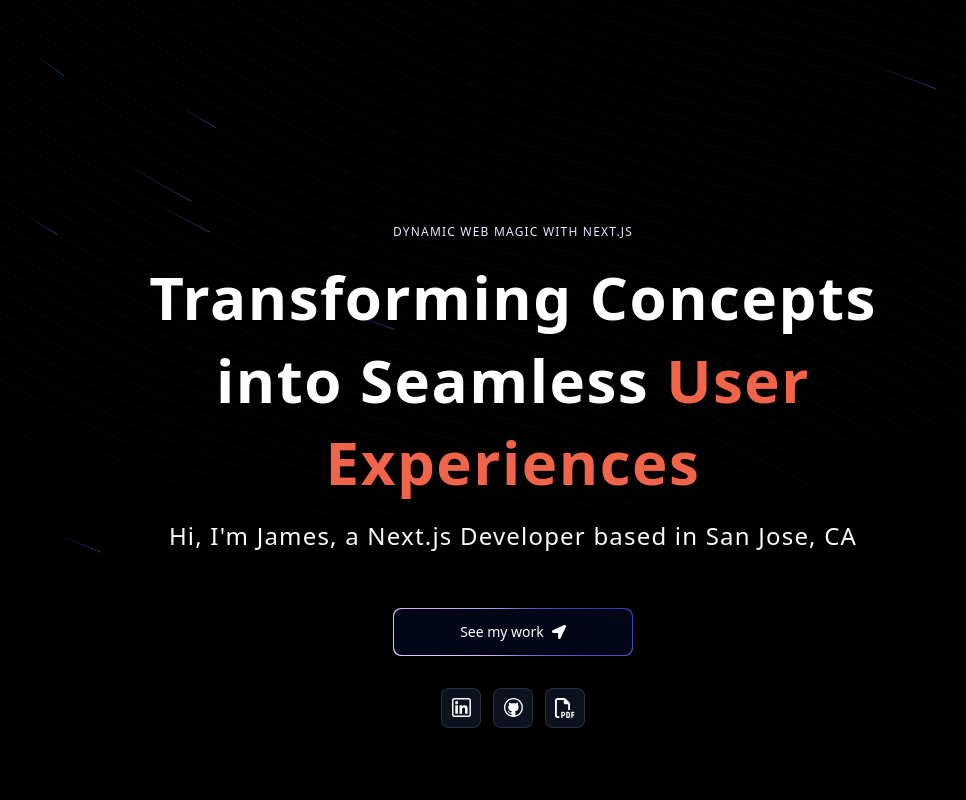
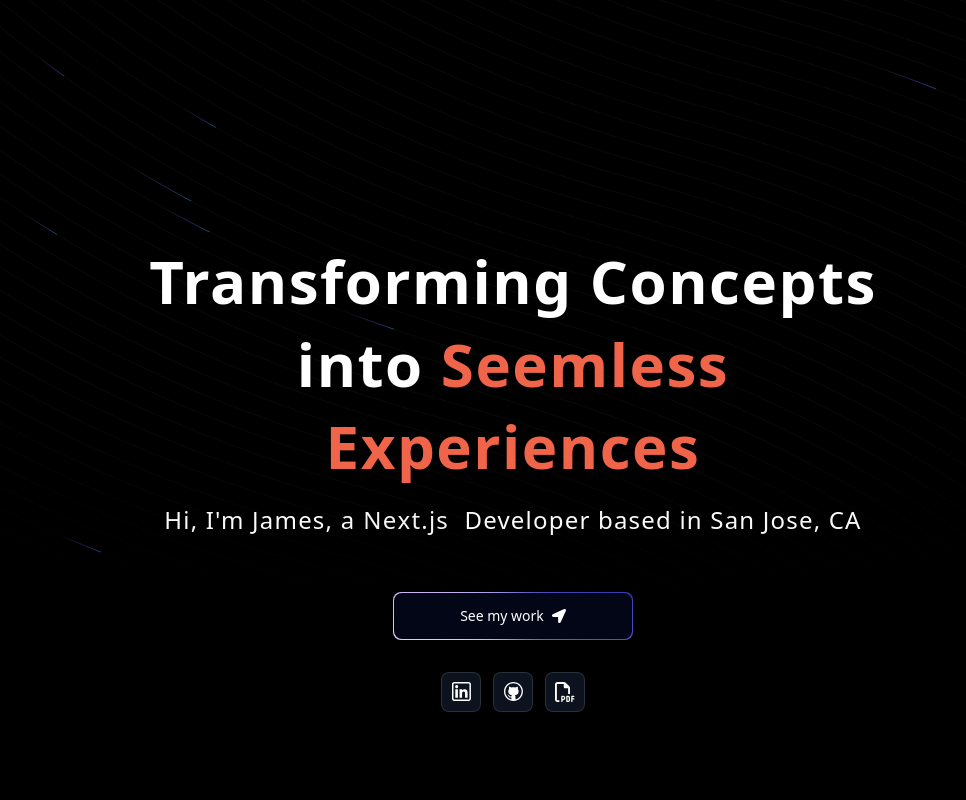
Before and after one commit to JRhoe/dev-portfolio, a Next.js app: page / in a window 1280 px wide. Shown: the top 800 px of the page, without its empty margins (127-1093 px from the left). Built offline with nearby package versions, Linux system fonts and the light colour scheme.

Commit message:
updated resume and added changing text

```diff
--- a/components/Hero.tsx
+++ b/components/Hero.tsx
@@ -5,8 +5,10 @@
 import { FaLocationArrow } from 'react-icons/fa';
 import SocialIcons from './ui/SocialIcons';
 import { BackgroundBeams } from './ui/background-beams';
+import { FlipWords } from './ui/flip-words';
 
 const Hero = () => {
+    const words = ["Software", "Next.js", "React", "TypeScript", "Tailwind", "WordPress", "Frontend", "Web"]
     return (
         <div className='pb-20 pt-36'>
         {/*<div className="pb-20 pt-36 h-[40rem] w-[100vw] rounded-md relative flex flex-col items-center justify-center antialiased"> */}
@@ -32,14 +34,15 @@
                 flex-col items-center justify-center'>
                     <h2 className='uppercase tracking-widest
                     text-xs text-center text-blue-100
-                    max-w-80'>Dynamic Web Magic with Next.js</h2>
+                    max-w-80'></h2>
 
                     <TextGenerateEffect
                     className=' text-center text-[40px] md:text-5xl lg:text-6xl'
-                    words='Transforming Concepts into Seamless User Experiences'/>
+                    words='Transforming Concepts into Seemless Experiences'/>
 
                     <p className='text-center md:tracking-wider
-                    mb-4 text-sm md:text-lg lg:text-2xl'>Hi, I&apos;m James, a Next.js Developer based in San Jose, CA
+                    mb-4 text-sm md:text-lg lg:text-2xl'>Hi, I&apos;m James, a
+                    <FlipWords words={words} duration={3000}/>Developer based in San Jose, CA
                     </p>
 
                     <a href='#projects' className='mb-8'>
--- a/components/ui/TextGenerateEffect.tsx
+++ b/components/ui/TextGenerateEffect.tsx
@@ -37,7 +37,7 @@
           return (
             <motion.span
               key={word + idx}
-              className={`${idx > 3 ? "text-main" :
+              className={`${idx > 2 ? "text-main" :
                 `dark:text-white text-black`} opacity-0`}
               style={{
                 filter: filter ? "blur(10px)" : "none",
--- /dev/null
+++ b/components/ui/flip-words.tsx
@@ -0,0 +1,98 @@
+"use client";
+import React, { useCallback, useEffect, useRef, useState } from "react";
+import { AnimatePresence, motion, LayoutGroup } from "framer-motion";
+import { cn } from "@/lib/utils";
+
+export const FlipWords = ({
+  words,
+  duration = 3000,
+  className,
+}: {
+  words: string[];
+  duration?: number;
+  className?: string;
+}) => {
+  const [currentWord, setCurrentWord] = useState(words[0]);
+  const [isAnimating, setIsAnimating] = useState<boolean>(false);
+
+  // thanks for the fix Julian - https://github.com/Julian-AT
+  const startAnimation = useCallback(() => {
+    const word = words[words.indexOf(currentWord) + 1] || words[0];
+    setCurrentWord(word);
+    setIsAnimating(true);
+  }, [currentWord, words]);
+
+  useEffect(() => {
+    if (!isAnimating)
+      setTimeout(() => {
+        startAnimation();
+      }, duration);
+  }, [isAnimating, duration, startAnimation]);
+
+  return (
+    <AnimatePresence
+      onExitComplete={() => {
+        setIsAnimating(false);
+      }}
+    >
+      <motion.div
+        initial={{
+          opacity: 0,
+          y: 10,
+        }}
+        animate={{
+          opacity: 1,
+          y: 0,
+        }}
+        transition={{
+          type: "spring",
+          stiffness: 100,
+          damping: 10,
+        }}
+        exit={{
+          opacity: 0,
+          y: -40,
+          x: 40,
+          filter: "blur(8px)",
+          scale: 2,
+          position: "absolute",
+        }}
+        className={cn(
+          "z-10 inline-block relative text-left text-neutral-900 dark:text-neutral-100 px-2",
+          className
+        )}
+        key={currentWord}
+      >
+        {/* edit suggested by Sajal: https://x.com/DewanganSajal */}
+        {currentWord.split(" ").map((word, wordIndex) => (
+          <motion.span
+            key={word + wordIndex}
+            initial={{ opacity: 0, y: 10, filter: "blur(8px)" }}
+            animate={{ opacity: 1, y: 0, filter: "blur(0px)" }}
+            transition={{
+              delay: wordIndex * 0.3,
+              duration: 0.3,
+            }}
+            className="inline-block whitespace-nowrap"
+          >
+            {word.split("").map((letter, letterIndex) => (
+              <motion.span
+                key={word + letterIndex}
+                initial={{ opacity: 0, y: 10, filter: "blur(8px)" }}
+                animate={{ opacity: 1, y: 0, filter: "blur(0px)" }}
+                transition={{
+                  delay: wordIndex * 0.3 + letterIndex * 0.05,
+                  duration: 0.2,
+                }}
+                className="inline-block"
+              >
+                {letter}
+              </motion.span>
+            ))}
+            <span className="inline-block">&nbsp;</span>
+          </motion.span>
+        ))}
+      </motion.div>
+    </AnimatePresence>
+  );
+};
```
Also changed, not shown: 1 other file (tests, documents, lock files or other folders).
